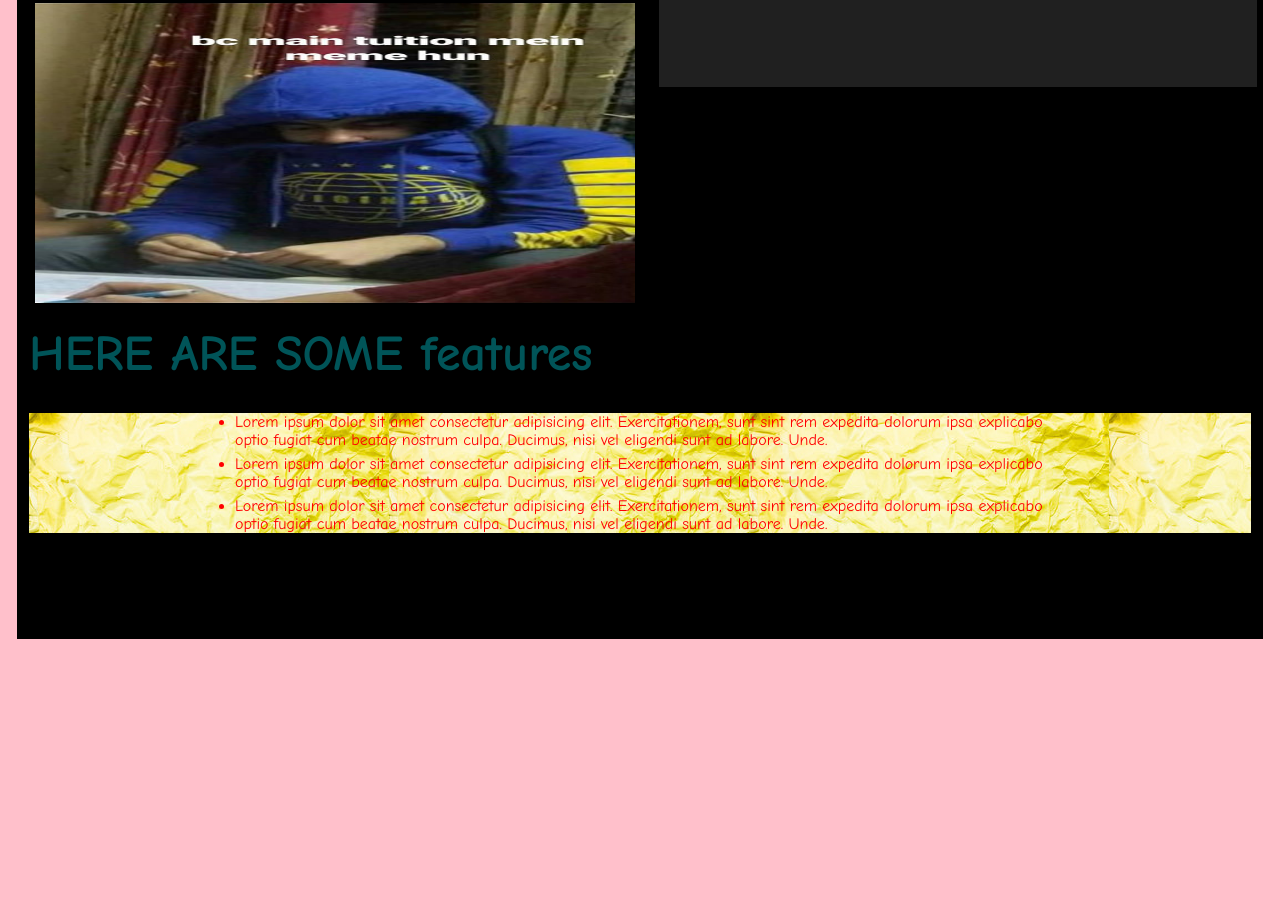
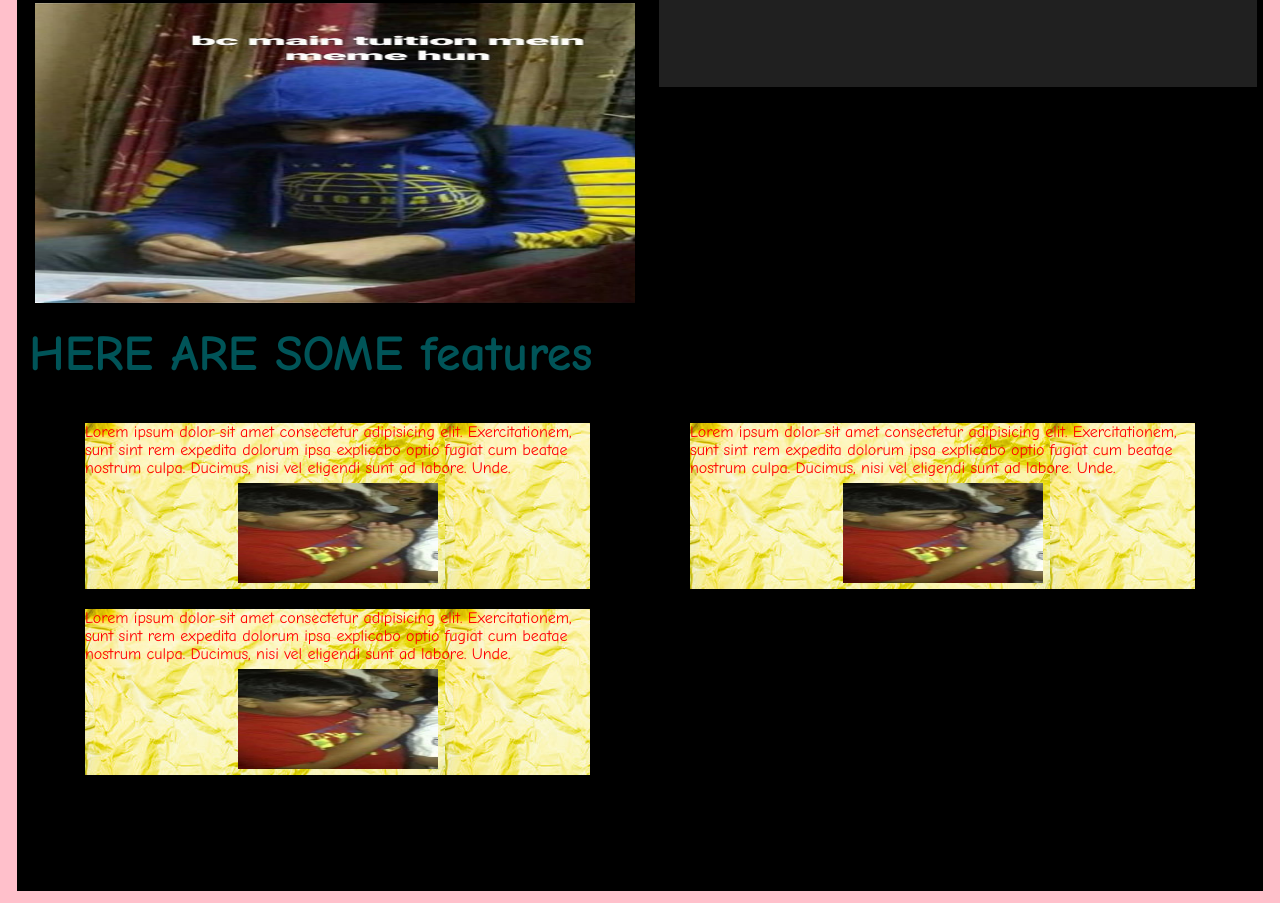
Before and after one commit to ujjujjuj/pathi, a plain HTML site: page index.html in a window 1280 px wide. Shown: the part 804-1707 px from the top of the page. Before the commit the page ends 1455 px from the top, so only its background shows below. Drawn offline with Linux system fonts and the light colour scheme; a script that the page names is missing.

Commit message:
added features

```diff
--- a/index.html
+++ b/index.html
@@ -45,9 +45,18 @@
             <h1 class="rainbowText">HERE ARE SOME features</h1>>
             <div class = "features">
                 <ul>
-                    <li>Lorem ipsum dolor sit amet consectetur adipisicing elit. Exercitationem, sunt sint rem expedita dolorum ipsa explicabo optio fugiat cum beatae nostrum culpa. Ducimus, nisi vel eligendi sunt ad labore. Unde.</li>
-                    <li>Lorem ipsum dolor sit amet consectetur adipisicing elit. Exercitationem, sunt sint rem expedita dolorum ipsa explicabo optio fugiat cum beatae nostrum culpa. Ducimus, nisi vel eligendi sunt ad labore. Unde.</li>
-                    <li>Lorem ipsum dolor sit amet consectetur adipisicing elit. Exercitationem, sunt sint rem expedita dolorum ipsa explicabo optio fugiat cum beatae nostrum culpa. Ducimus, nisi vel eligendi sunt ad labore. Unde.</li>
+                    <li>
+                        Lorem ipsum dolor sit amet consectetur adipisicing elit. Exercitationem, sunt sint rem expedita dolorum ipsa explicabo optio fugiat cum beatae nostrum culpa. Ducimus, nisi vel eligendi sunt ad labore. Unde.
+                        <img src = "src/om.jpg" height=100 width=200>
+                    </li>
+                    <li>
+                        Lorem ipsum dolor sit amet consectetur adipisicing elit. Exercitationem, sunt sint rem expedita dolorum ipsa explicabo optio fugiat cum beatae nostrum culpa. Ducimus, nisi vel eligendi sunt ad labore. Unde.
+                        <img src = "src/om.jpg" height=100 width=200>
+                    </li>
+                    <li>
+                        Lorem ipsum dolor sit amet consectetur adipisicing elit. Exercitationem, sunt sint rem expedita dolorum ipsa explicabo optio fugiat cum beatae nostrum culpa. Ducimus, nisi vel eligendi sunt ad labore. Unde.
+                        <img src = "src/om.jpg" height=100 width=200>
+                    </li>
                 </ul>
             </div>
         </div>
--- a/style.css
+++ b/style.css
@@ -72,8 +72,17 @@ a{
 .features{
     color:red;
     position: relative;
-    background-image: url("src/qualities.jpg");
 }
 .features ul{
-    margin:0 200px;
+    list-style: none;
+    display: grid;
+    grid-template-columns: repeat(2,1fr);
 }
+.features ul li{
+    display: flex;
+    flex-direction: column;
+    align-items: center;
+    background-image: url("src/qualities.jpg");
+    margin:10px 50px;
+
+}
```
